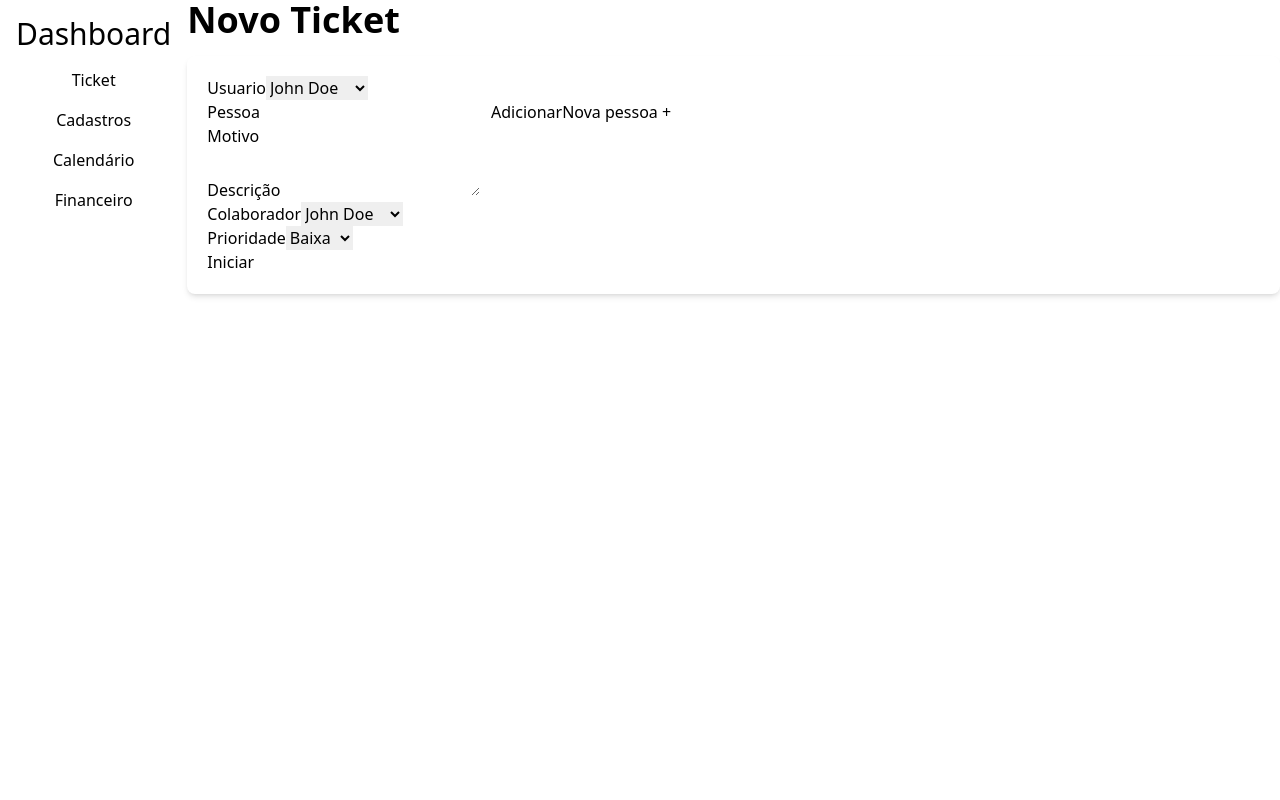
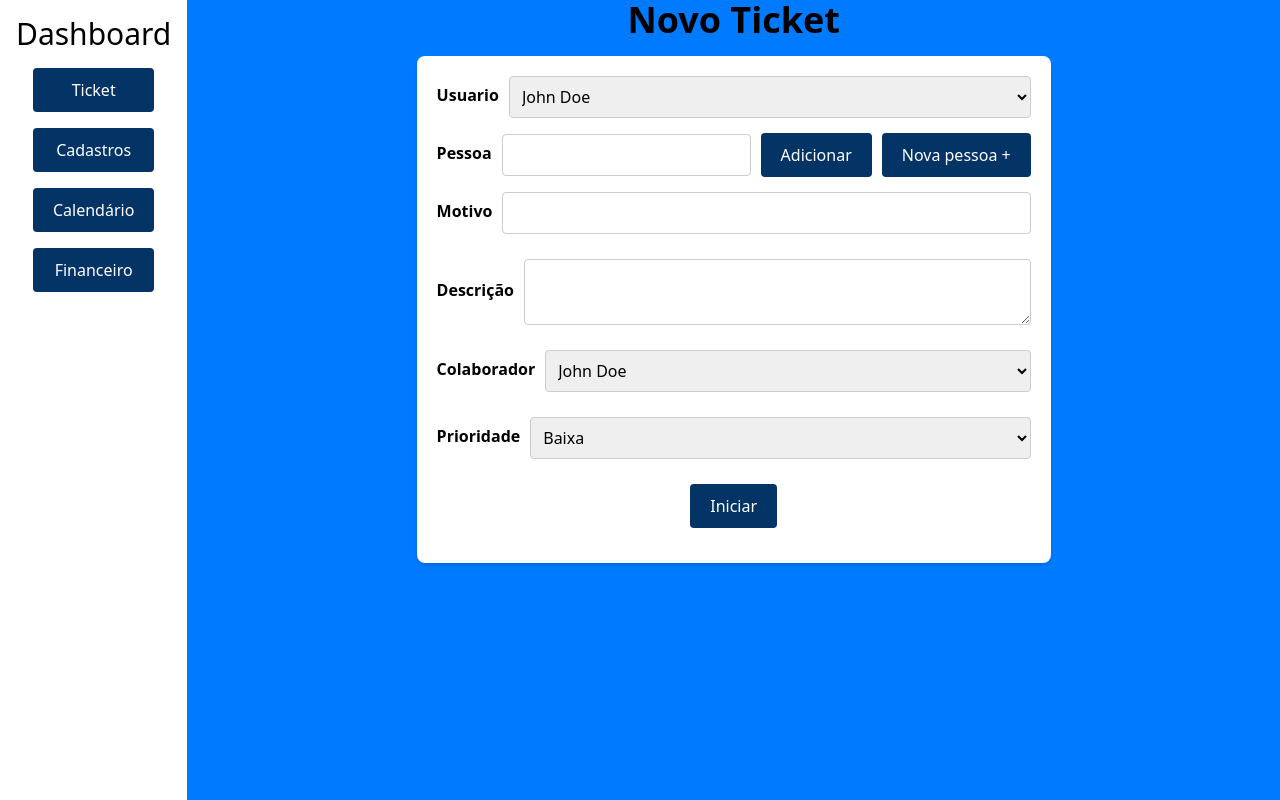
Before and after one commit to victoraamlima/unified-service-hub, a Next.js app: page /Dashboard/Ticket/NewTicket in a window 1280 px wide. Built offline with nearby package versions, Linux system fonts and the light colour scheme.

Commit message:
Add global styles for layout and form components

```diff
--- a/src/styles/globals.css
+++ b/src/styles/globals.css
@@ -1,6 +1,8 @@
 @tailwind base;
 @tailwind components;
 @tailwind utilities;
+
+
 
 :root {
   /* --background: #ffffff;
@@ -23,3 +25,62 @@
 body {
   height: 100vh;
 }
+
+
+.container {
+  display: flex;
+  flex-direction: column;
+  align-items: center;
+  min-height: 100vh;
+  /* padding: 20px; */
+  background-color: #007bff;
+}
+
+.header {
+  font-size: 24px;
+  margin-bottom: 20px;
+}
+
+.form-group {
+  align-items: center;
+  /* background-color: #043366; */
+  display: flex;
+  gap: 10px;
+  margin-bottom: 15px;
+  width: 100%;
+  /* max-width: 400px; */
+}
+
+.form-group label {
+  display: block;
+  margin-bottom: 5px;
+  font-weight: bold;
+}
+
+.form-group input,
+.form-group select,
+.form-group textarea {
+  /* min-width: 100px; */
+  width: 100%;
+  padding: 8px;
+  border: 1px solid #ccc;
+  border-radius: 4px;
+}
+
+.form-group textarea {
+  resize: vertical;
+}
+
+.button {
+  background-color: #043366;
+  color: white;
+  padding: 10px 20px;
+  border: none;
+  border-radius: 4px;
+  cursor: pointer;
+  white-space: nowrap;
+}
+
+.button:hover {
+  background-color: #0056b3;
+}
```
